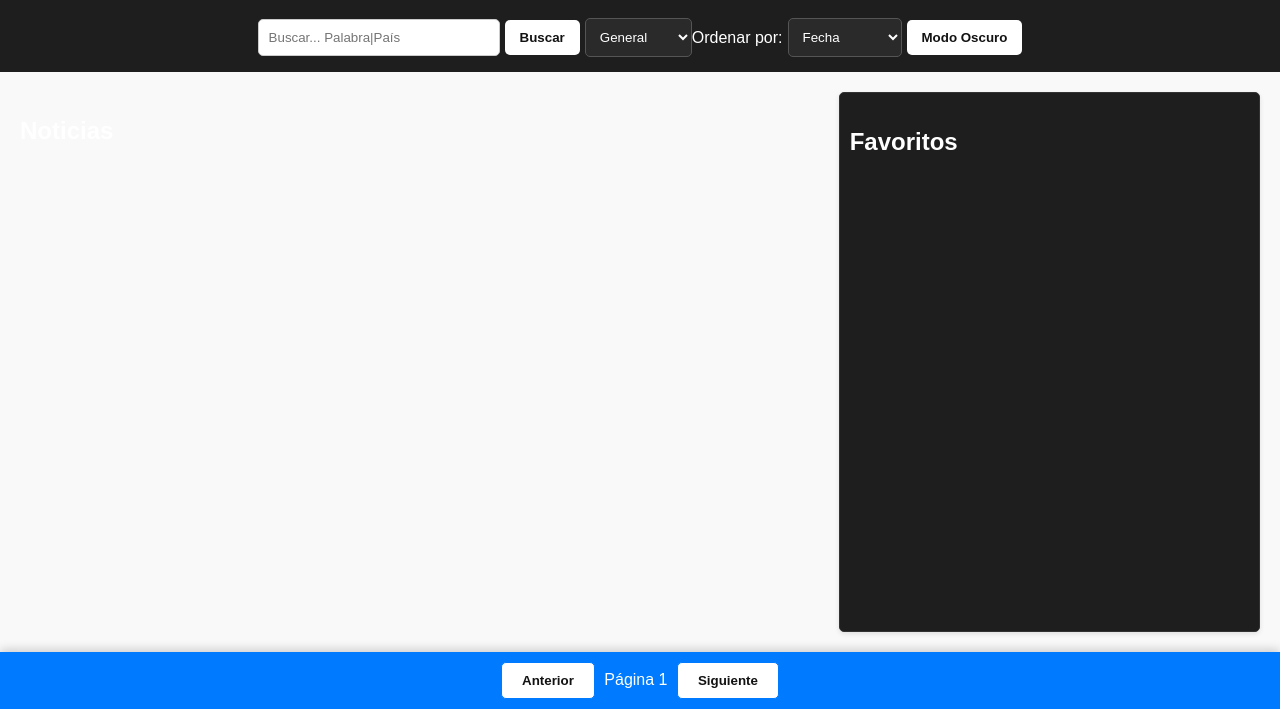
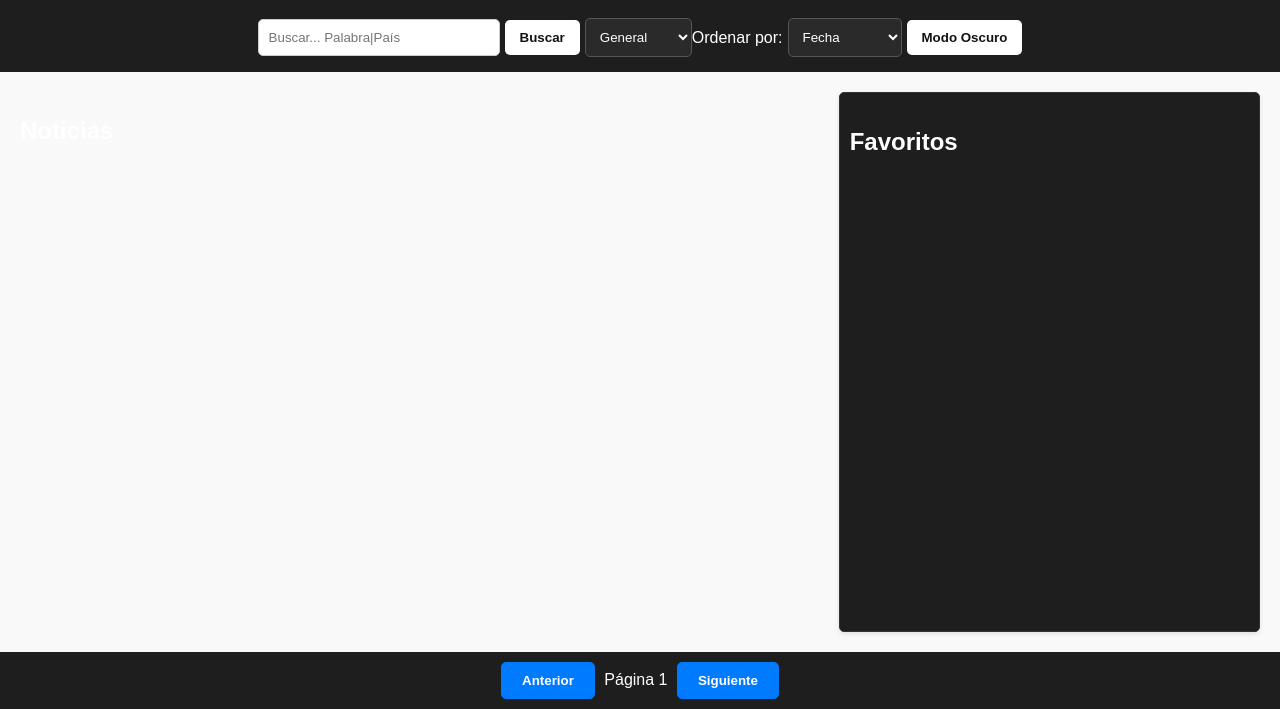
Before and after one commit to 4n7n/Custom-DOM-Gr, a plain HTML site: page index.html in a window 1280 px wide. Both pictures are taken after a click on the button "Modo Oscuro". Shown: the part 91-800 px from the top of the page. Drawn offline with Linux system fonts and the light colour scheme; no server answers.

Commit message:
styles.css y general.css estilos modificados

```diff
--- a/styles.css
+++ b/styles.css
@@ -287,6 +287,24 @@ body.dark-mode .search-container select:focus {
     border-color: #007BFF; /* Cambiar color del borde al enfocar en modo oscuro */
 }
 
+/* ... tu código CSS existente ... */
+
+/* Estilos para el pie de página en modo oscuro */
+body.dark-mode footer {
+    background-color: #1e1e1e; /* Fondo oscuro para el pie de página */
+    color: #ffffff; /* Color del texto en modo oscuro */
+    box-shadow: 0 -2px 10px rgba(255, 255, 255, 0.1); /* Sombra en el pie de página oscuro */
+}
+
+body.dark-mode footer button {
+    background: #007BFF; /* Fondo azul para botones en modo oscuro */
+    color: white; /* Texto blanco para botones */
+}
+
+body.dark-mode footer button:hover {
+    background: #0056b3; /* Fondo azul más oscuro al pasar el mouse en modo oscuro */
+}
+
 /* Estilos específicos para el botón "Agregar a Favoritos" */
 #newsContainer article button {
     padding: 8px 12px; /* Aumentar el padding para el botón */
--- a/styles/general.css
+++ b/styles/general.css
@@ -84,3 +84,19 @@ body.dark-mode {
 body.dark-mode header {
     background-color: #1e1e1e;
 }
+
+/* Estilos para el pie de página en modo oscuro */
+body.dark-mode footer {
+    background-color: #1e1e1e; /* Fondo oscuro para el pie de página */
+    color: #ffffff; /* Color del texto en modo oscuro */
+    box-shadow: 0 -2px 10px rgba(255, 255, 255, 0.1); /* Sombra en el pie de página oscuro */
+}
+
+body.dark-mode footer button {
+    background: #007BFF; /* Fondo azul para botones en modo oscuro */
+    color: white; /* Texto blanco para botones */
+}
+
+body.dark-mode footer button:hover {
+    background: #0056b3; /* Fondo azul más oscuro al pasar el mouse en modo oscuro */
+}
```
